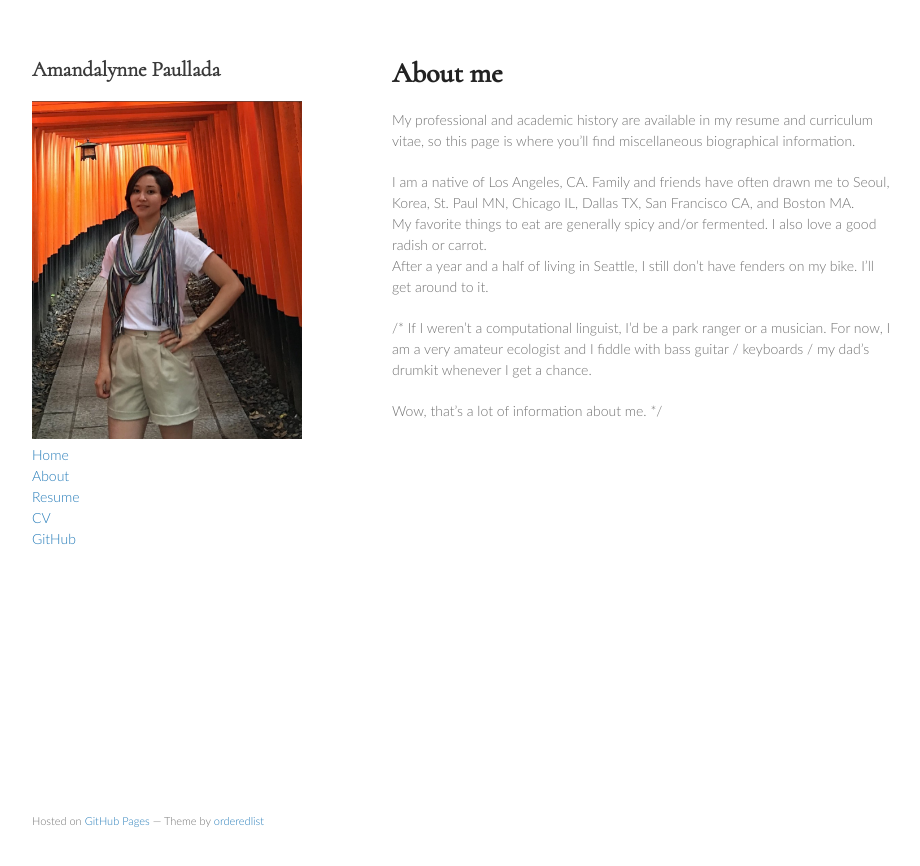
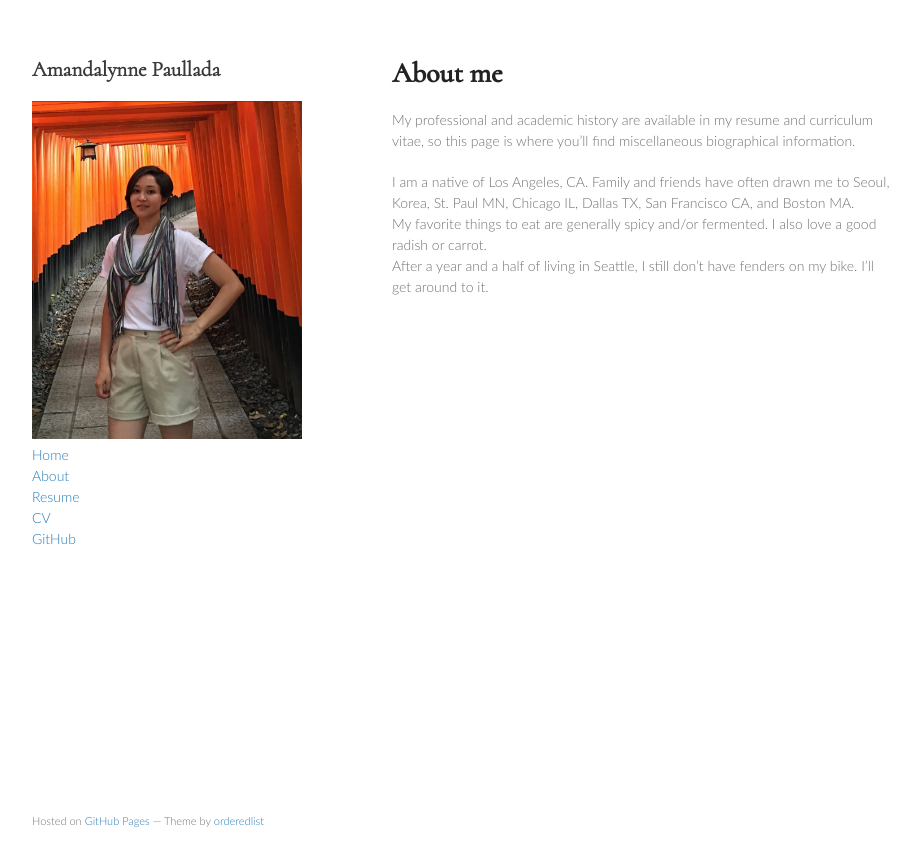
Before and after one commit to amandalynne/amandalynne.github.io, a Jekyll site: the page built from about/index.md, in a window 1280 px wide. Shown: the top 866 px of the page, without its empty margins (178-1098 px from the left). Built offline with Jekyll 4.4.1, drawn with Linux system fonts in a browser that asks for light colours; our own code applies the rules of GitHub Pages for plain Markdown files.

Commit message:
just remove some stuff

```diff
--- a/about/index.md
+++ b/about/index.md
@@ -5,7 +5,3 @@ My professional and academic history are available in my resume and curriculum v
 I am a native of Los Angeles, CA. Family and friends have often drawn me to Seoul, Korea, St. Paul MN, Chicago IL, Dallas TX, San Francisco CA, and Boston MA.
 My favorite things to eat are generally spicy and/or fermented. I also love a good radish or carrot.
 After a year and a half of living in Seattle, I still don't have fenders on my bike. I'll get around to it.
-
-/* If I weren't a computational linguist, I'd be a park ranger or a musician. For now, I am a very amateur ecologist and I fiddle with bass guitar / keyboards / my dad's drumkit whenever I get a chance.
-
-Wow, that's a lot of information about me. */
```
